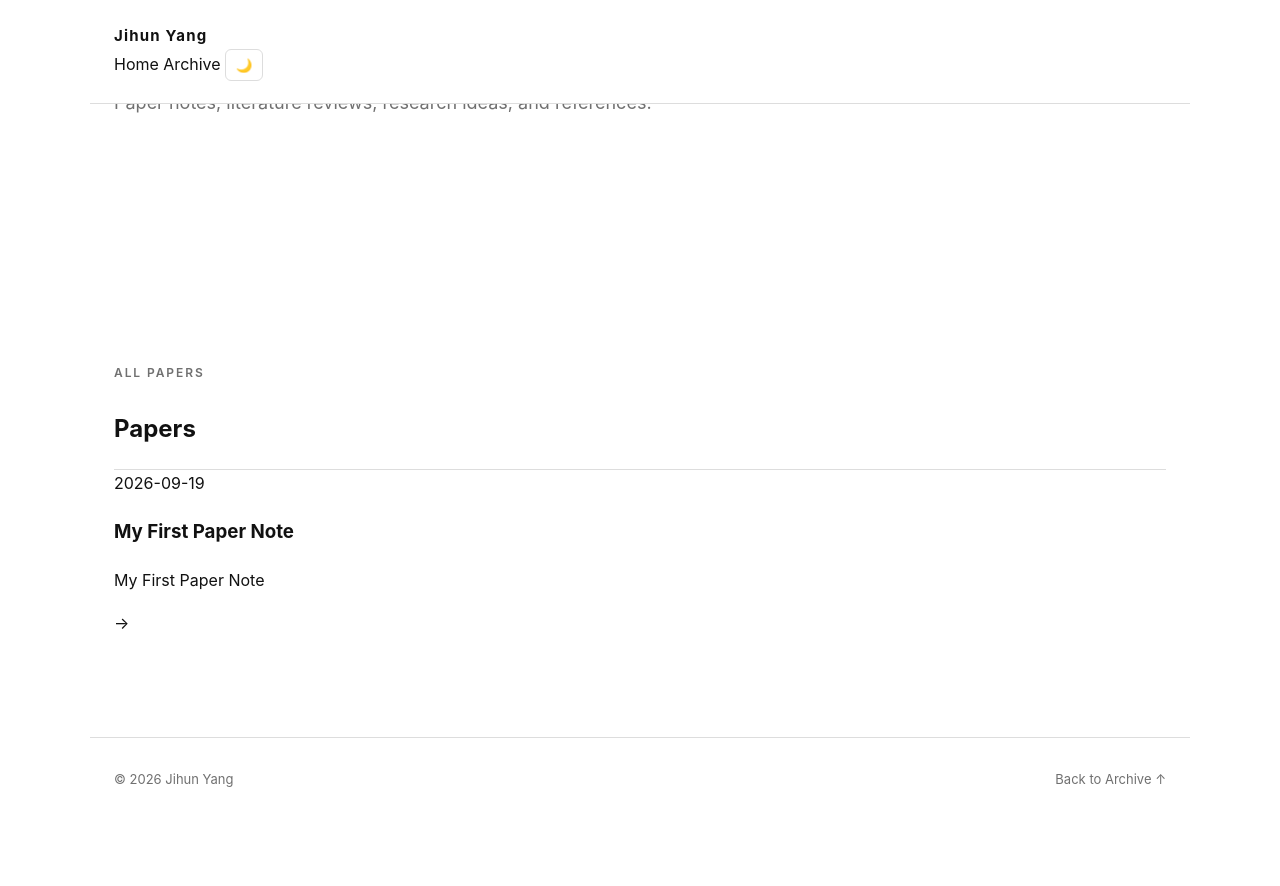
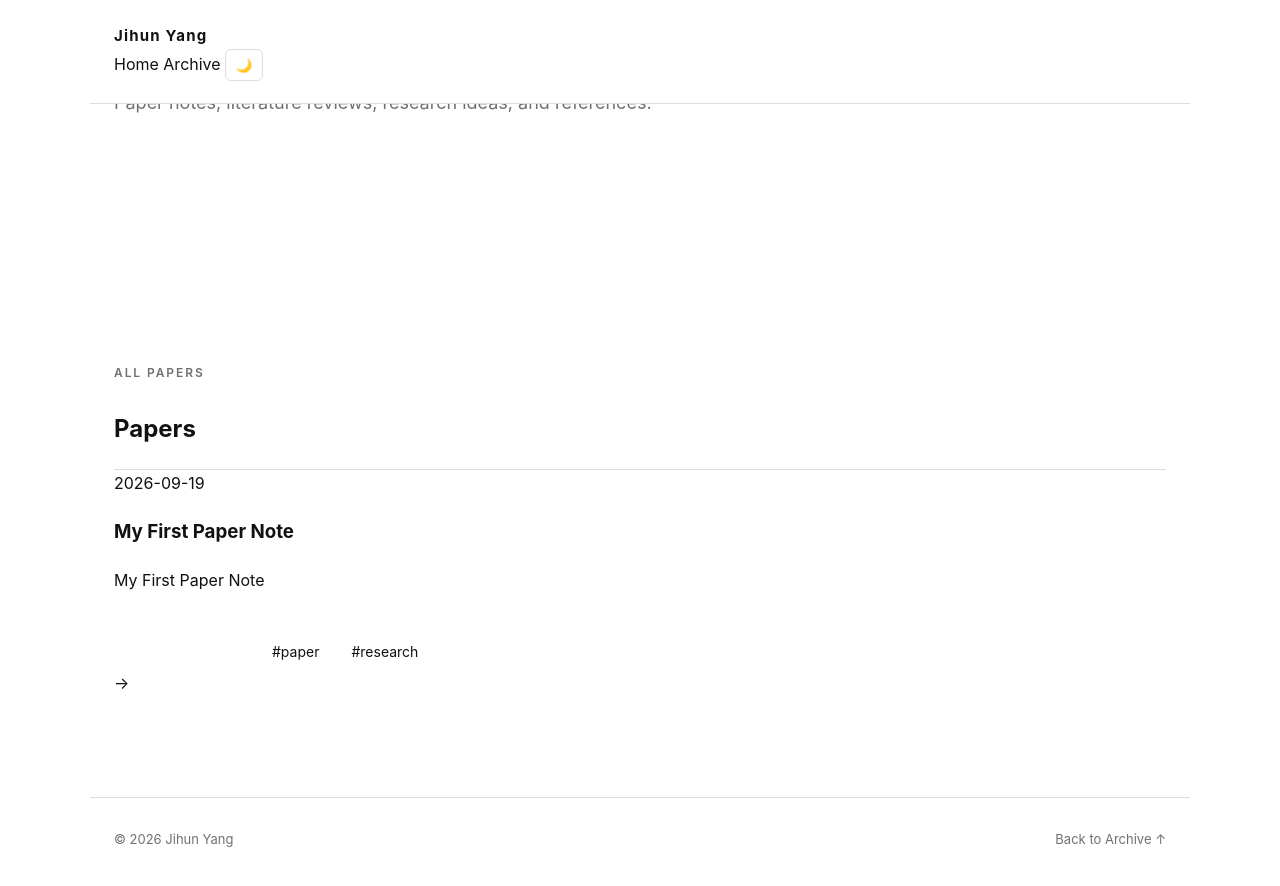
Before and after one commit to JihunYangKR/JihunYangKR.github.io, a Jekyll site: the page built from archive/papers/index.html, in a window 1280 px wide and 900 px high, scrolled down 428 px. Shown: the top 886 px of the window. Built offline with Jekyll 4.4.1, drawn with Linux system fonts in a browser that asks for light colours; before the commit the page ends 1268 px from its top, so only the background shows below that.

Commit message:
Update index.html

```diff
--- a/archive/papers/index.html
+++ b/archive/papers/index.html
@@ -121,8 +121,24 @@ layout: null
                     </h3>
 
                     <p>
-                        {{ post.excerpt | strip_html | truncate: 120 }}
+                        {{ post.excerpt | strip_html | truncate: 140 }}
                     </p>
+
+                    {% if post.tags %}
+
+                    <div class="post-tags">
+
+                        {% for tag in post.tags %}
+
+                            <span class="tag">
+                                #{{ tag }}
+                            </span>
+
+                        {% endfor %}
+
+                    </div>
+
+                    {% endif %}
 
                 </div>
 
```
